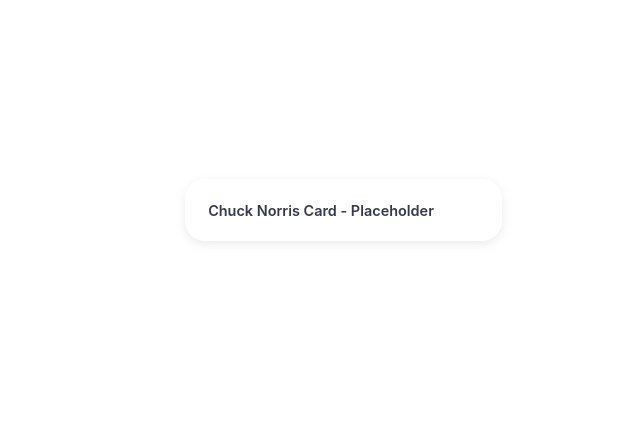
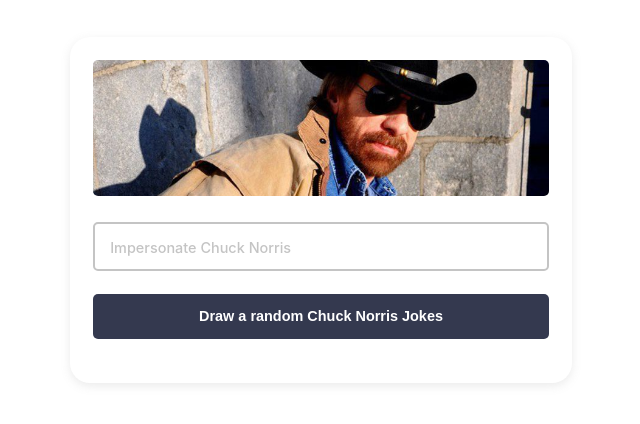
Before and after one commit to AliSzu/ChuckAngular, an Angular app: page / in a window 1280 px wide. Shown: the part 190-614 px from the top of the page, without its empty margins (319-959 px from the left). Built offline with nearby package versions, Linux system fonts and the light colour scheme.

Commit message:
add input form for name changing

```diff
--- a/src/app/app.component.html
+++ b/src/app/app.component.html
@@ -1 +1 @@
-<div class="app"><app-card></app-card></div>
+<app-card class="app"></app-card>
--- a/src/app/card/card.component.html
+++ b/src/app/card/card.component.html
@@ -1,2 +1,4 @@
-<div class="card">Chuck Norris Card - Placeholder</div>
-<!-- placeholder for entire card-->
+<div class="card">
+  <app-image [name]="customName"></app-image>
+  <app-input-form (onNameChange)="setCustomName($event)"></app-input-form>
+</div>
--- a/src/app/card/card.component.ts
+++ b/src/app/card/card.component.ts
@@ -1,10 +1,14 @@
-import { Component } from "@angular/core";
+import { Component } from '@angular/core';
 
 @Component({
-    selector: 'app-card',
-    templateUrl: './card.component.html',
-    styleUrls: ['./card.component.scss']
+  selector: 'app-card',
+  templateUrl: './card.component.html',
+  styleUrls: ['./card.component.scss'],
 })
 export class CardComponent {
+  customName = '';
 
+  setCustomName(name: string) {
+    this.customName = name;
+  }
 }
--- /dev/null
+++ b/src/app/image/image.component.html
@@ -0,0 +1 @@
+<img alt="chuck" class='image' [ngClass]="name ? 'imageUnknown' : 'imageChuck' " [src]="name ? unknownUrl : chuckUrl"/>
--- /dev/null
+++ b/src/app/image/image.component.scss
@@ -0,0 +1,12 @@
+.image {
+  width: 100%;
+  max-height: 9rem;
+  border-radius: var(--border-radius);
+  &Chuck {
+    object-fit: cover;
+    object-position: 100% 35%;
+  }
+  &Unknown {
+    object-fit: contain;
+  }
+}
--- /dev/null
+++ b/src/app/image/image.component.ts
@@ -0,0 +1,14 @@
+import { Component, Input } from '@angular/core';
+
+@Component({
+  selector: 'app-image',
+  templateUrl: './image.component.html',
+  styleUrls: ['./image.component.scss']
+})
+export class ImageComponent {
+  @Input() name = '';
+
+  chuckUrl = "/assets/chuck.png"
+  unknownUrl = "/assets/unknown.png"
+
+}
--- /dev/null
+++ b/src/app/input-form/input-form.component.html
@@ -0,0 +1,20 @@
+<form
+  class="formControl"
+  novalidate="true"
+  (ngSubmit)="onSubmit()"
+  #form="ngForm"
+>
+  <input
+    class="nameInput"
+    id="impersonateInput"
+    required="true"
+    [(ngModel)]="customName"
+    name="customName"
+  />
+  <label class="inputLabel" for="impersonateInput"
+    >Impersonate Chuck Norris</label
+  >
+  <button type="submit" class="btn btn--primary">
+    Draw a random {{ customName ? customName : 'Chuck Norris' }} Jokes
+  </button>
+</form>
--- /dev/null
+++ b/src/app/input-form/input-form.component.scss
@@ -0,0 +1,41 @@
+.formControl {
+  position: relative;
+  display: flex;
+  flex-direction: column;
+  row-gap: 1.5rem;
+  margin-bottom: 1.5em;
+}
+
+.nameInput {
+  padding: 1em;
+  padding-bottom: 0.5em;
+  padding-top: 1.5em;
+  font-size: 1em;
+  border: 2px solid var(--dark-gray-color);
+  border-radius: var(--border-radius);
+
+  &:focus {
+    outline: none;
+  }
+
+  &:valid {
+    border-color: var(--dark-color);
+  }
+}
+
+.inputLabel {
+  font-weight: 500;
+  position: absolute;
+  cursor: text;
+  top: 1em;
+  left: 1rem;
+  padding: 2px;
+  color: var(--dark-gray-color);
+  transition: all 0.15s ease-in-out;
+}
+
+.nameInput:valid + .inputLabel,
+.nameInput:focus + .inputLabel {
+  top: 0.5em;
+  font-size: 0.8rem;
+}
--- /dev/null
+++ b/src/app/input-form/input-form.component.ts
@@ -0,0 +1,16 @@
+import { Component, EventEmitter, Output } from '@angular/core';
+
+@Component({
+  selector: 'app-input-form',
+  templateUrl: './input-form.component.html',
+  styleUrls: ['./input-form.component.scss']
+})
+export class InputFormComponent {
+  @Output() onNameChange = new EventEmitter<string>();
+
+  customName = ''
+
+  onSubmit(): void {
+    this.onNameChange.emit(this.customName)
+  }
+}
--- a/src/styles.scss
+++ b/src/styles.scss
@@ -9,10 +9,6 @@
     --border-radius: 5px;
 }
 
-#root {
-  width: 100%;
-  height: 100%;
-}
 
 html,
 body {
@@ -27,3 +23,31 @@
   width: 100%;
   height: 100%;
 }
+
+.btn {
+    width: 100%;
+    border: none;
+    font-size: 1em;
+    padding: 1em;
+    transition-duration: 0.4s;
+    font-weight: 600;
+    display: flex;
+    justify-content: center;
+    align-items: center;
+
+    &:hover:enabled {
+      filter: brightness(80%);
+      cursor: pointer;
+    }
+
+    &--primary {
+      border-radius: var(--border-radius);
+      background-color: var(--dark-color);
+      color: var(--white-color);
+    }
+
+    &:disabled {
+      color: var(--dark-color);
+      background-color: var(--light-gray-color);
+    }
+  }
```
Also changed, not shown: src/app/app.module.ts (+5 -2 lines), src/assets/chuck.png (added), src/assets/unknown.png (added).
